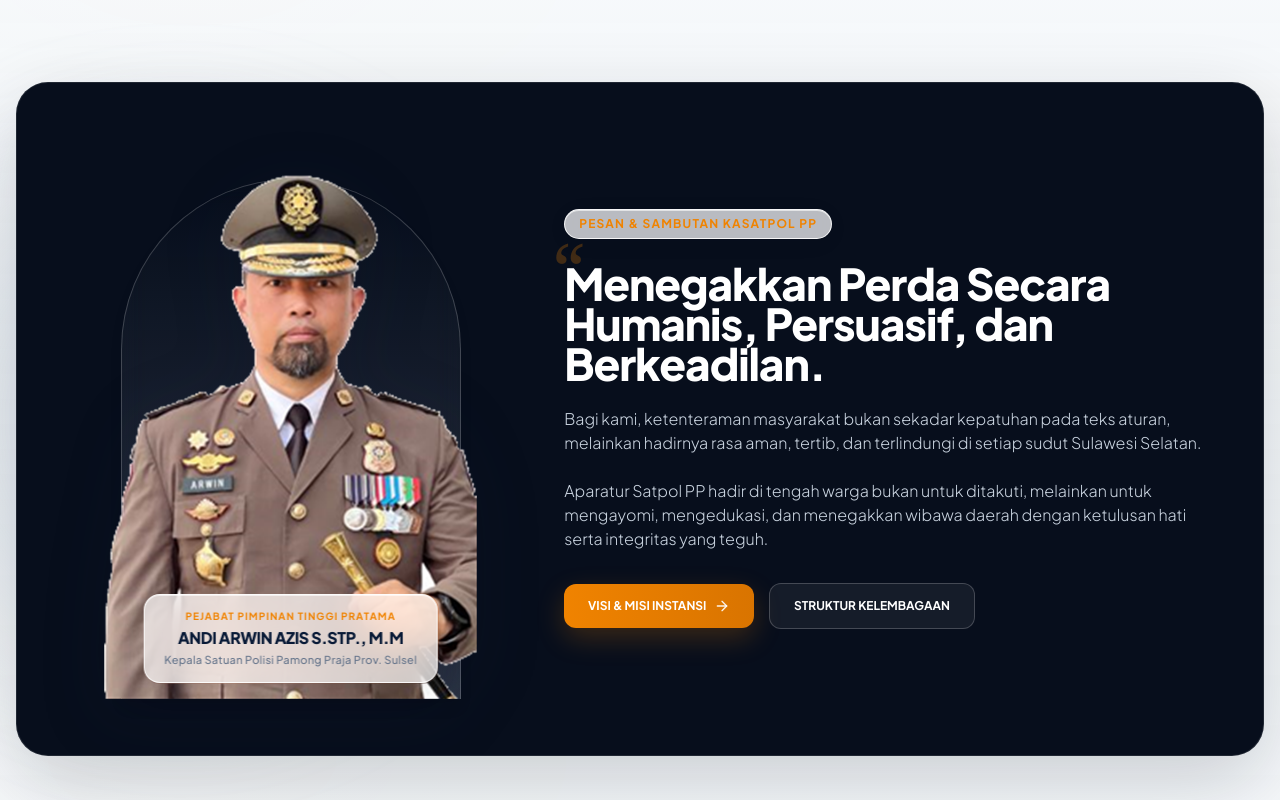
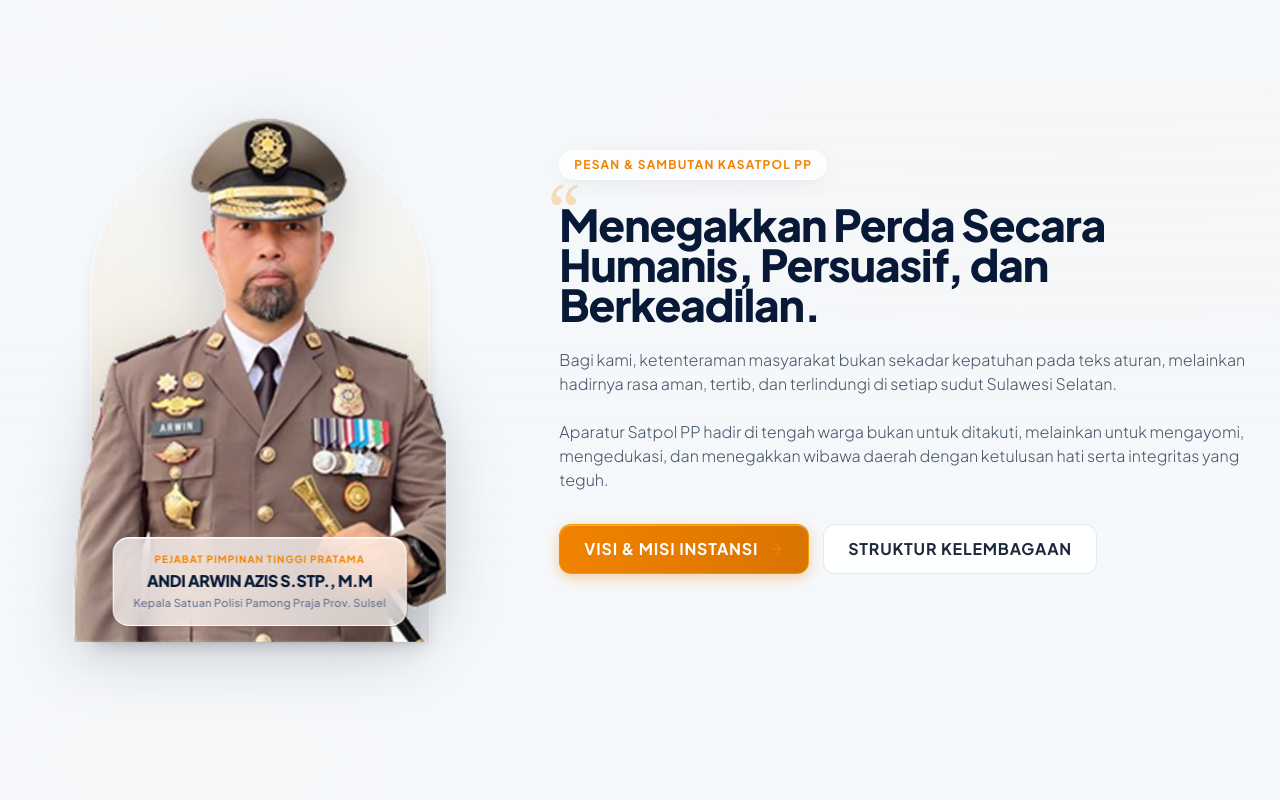
Before and after one commit to mutiaharn/SatpolPP, a SvelteKit app in the folder frontend/: page / in a window 1280 px wide. Shown: the part 1520-2320 px from the top of the page. Built offline with nearby package versions, Linux system fonts and the light colour scheme.

Commit message:
style(home): ubah panggung sambutan Kasatpol PP menjadi seamless menyatu langsung dengan background

```diff
--- a/frontend/src/routes/+page.svelte
+++ b/frontend/src/routes/+page.svelte
@@ -218,18 +218,17 @@
   </div>
 </section>
 
-<!-- 3. Sambutan & Amanat Pimpinan (Leadership Feature Stage) -->
-<section class="relative overflow-hidden py-16 md:py-24 px-4">
+<!-- 3. Sambutan & Amanat Pimpinan (Seamless Stage) -->
+<section class="py-16 md:py-24 px-4 max-w-7xl mx-auto relative">
   <!-- Ambient Halo Behind Sambutan Section -->
-  <div class="absolute top-1/2 -left-20 -translate-y-1/2 w-[520px] h-[520px] rounded-full bg-slate-300/35 blur-3xl pointer-events-none transform-gpu"></div>
-  <div class="absolute bottom-0 right-0 w-[480px] h-[480px] rounded-full bg-[#F08300]/12 blur-3xl pointer-events-none transform-gpu"></div>
+  <div class="absolute bottom-0 right-0 w-[480px] h-[480px] rounded-full bg-[#F08300]/8 blur-3xl pointer-events-none transform-gpu"></div>
 
-  <div class="max-w-7xl mx-auto grid grid-cols-1 lg:grid-cols-12 gap-8 lg:gap-12 items-center relative z-10 rounded-[2rem] overflow-hidden bg-[#070e1c] px-5 py-10 sm:px-8 md:px-12 md:py-14 shadow-[0_28px_80px_rgba(7,14,28,0.18)] border border-white/10">
+  <div class="grid grid-cols-1 lg:grid-cols-12 gap-10 lg:gap-14 items-center relative z-10">
     <!-- Pimpinan Cutout Frame -->
     <div class="lg:col-span-5 flex justify-center items-end relative">
       <div class="relative flex flex-col items-center group w-full max-w-md">
         <!-- Subtle Frosted Halo Arch -->
-        <div class="absolute bottom-0 left-1/2 -translate-x-1/2 w-[280px] sm:w-[340px] h-[440px] sm:h-[520px] rounded-t-full bg-gradient-to-t from-slate-400/25 via-[#F08300]/12 to-transparent border-t border-x border-white/20 -z-10 shadow-lg backdrop-blur-md"></div>
+        <div class="absolute bottom-0 left-1/2 -translate-x-1/2 w-[280px] sm:w-[340px] h-[440px] sm:h-[520px] rounded-t-full bg-gradient-to-t from-slate-900/10 via-amber-500/10 to-transparent border-t border-x border-white/70 -z-10 shadow-lg backdrop-blur-md"></div>
 
         <div class="relative z-10 transition-transform duration-500 ease-out group-hover:-translate-y-1 group-hover:scale-[1.01]">
           <img
@@ -263,34 +262,38 @@
       <!-- Grand Focal Point Quote -->
       <div class="relative">
         <span class="text-6xl sm:text-7xl font-serif text-[#F08300]/25 select-none leading-none absolute -top-8 -left-3 pointer-events-none">&ldquo;</span>
-        <h2 class="text-2xl sm:text-3xl md:text-4xl lg:text-[2.75rem] font-extrabold text-white tracking-tight leading-[1.12] relative z-10">
+        <h2 class="text-2xl sm:text-3xl md:text-4xl lg:text-[2.75rem] font-extrabold text-[#071936] tracking-tight leading-tight relative z-10">
           Menegakkan Perda Secara Humanis, Persuasif, dan Berkeadilan.
         </h2>
       </div>
 
-      <p class="text-sm md:text-base text-slate-300 leading-relaxed font-light">
+      <p class="text-sm md:text-base text-slate-600 leading-relaxed font-light">
         Bagi kami, ketenteraman masyarakat bukan sekadar kepatuhan pada teks aturan, melainkan hadirnya rasa aman, tertib, dan terlindungi di setiap sudut Sulawesi Selatan.
       </p>
 
-      <p class="text-sm md:text-base text-slate-300 leading-relaxed font-light">
+      <p class="text-sm md:text-base text-slate-600 leading-relaxed font-light">
         Aparatur Satpol PP hadir di tengah warga bukan untuk ditakuti, melainkan untuk mengayomi, mengedukasi, dan menegakkan wibawa daerah dengan ketulusan hati serta integritas yang teguh.
       </p>
 
       <!-- CTA Buttons (Apple HIG Ergonomics) -->
       <div class="pt-2 flex flex-wrap items-center gap-3.5">
-        <a
+        <Button
           href="/profil/visi-misi"
-          class="inline-flex items-center gap-2 bg-gradient-to-r from-[#F08300] to-[#d97400] hover:from-[#d97400] hover:to-[#c66500] text-white text-xs font-bold uppercase px-6 py-3.5 rounded-xl transition duration-200 shadow-[0_10px_28px_rgba(240,131,0,0.22)] hover:-translate-y-0.5 ds-press"
+          variant="primary"
+          size="lg"
+          className="uppercase tracking-wider px-6"
         >
           <span>Visi &amp; Misi Instansi</span>
-          <ArrowRight class="w-4 h-4 text-white/90" />
-        </a>
-        <a
+          <ArrowRight class="w-4 h-4 text-[#F08300]" />
+        </Button>
+        <Button
           href="/profil/struktur"
-          class="inline-flex items-center gap-2 bg-white/[0.06] hover:bg-white/[0.12] text-white text-xs font-bold uppercase px-6 py-3.5 rounded-xl border border-white/20 transition duration-200 ds-press"
+          variant="secondary"
+          size="lg"
+          className="uppercase tracking-wider px-6"
         >
           <span>Struktur Kelembagaan</span>
-        </a>
+        </Button>
       </div>
     </div>
   </div>
```
